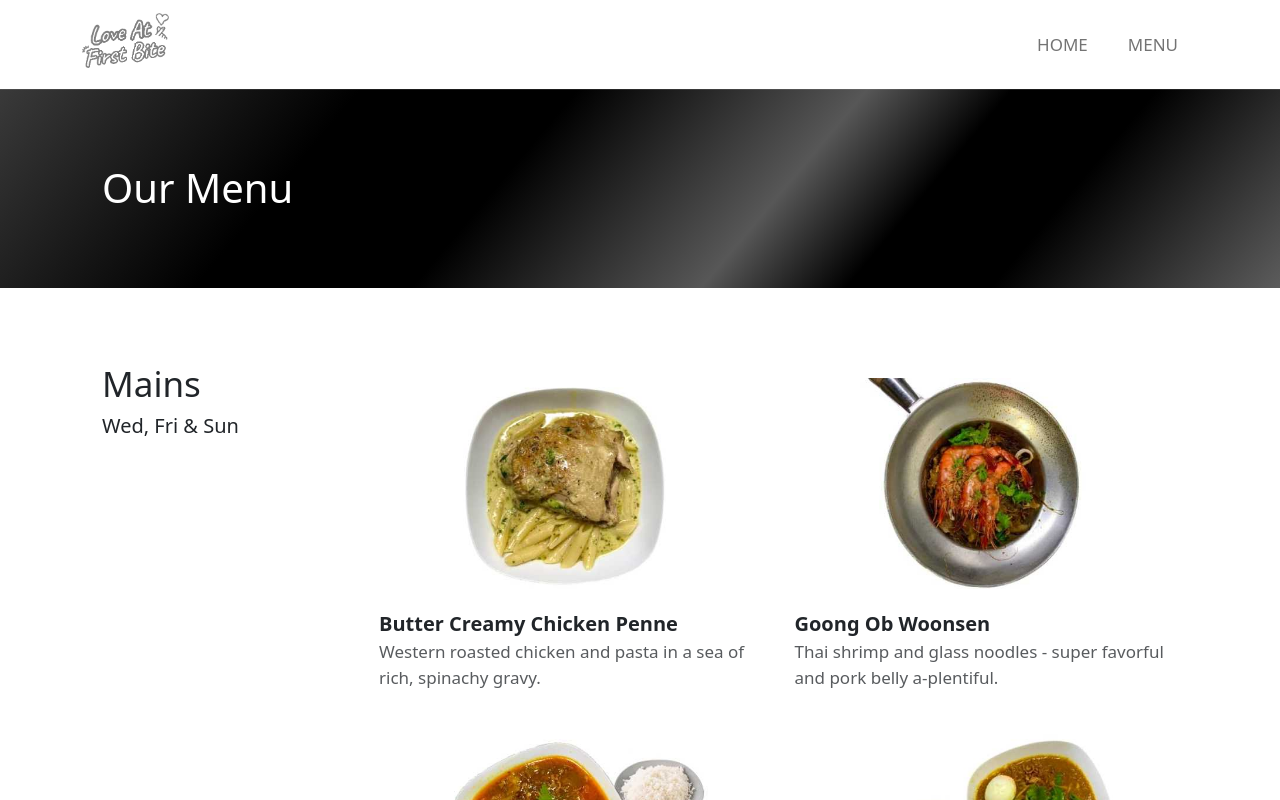
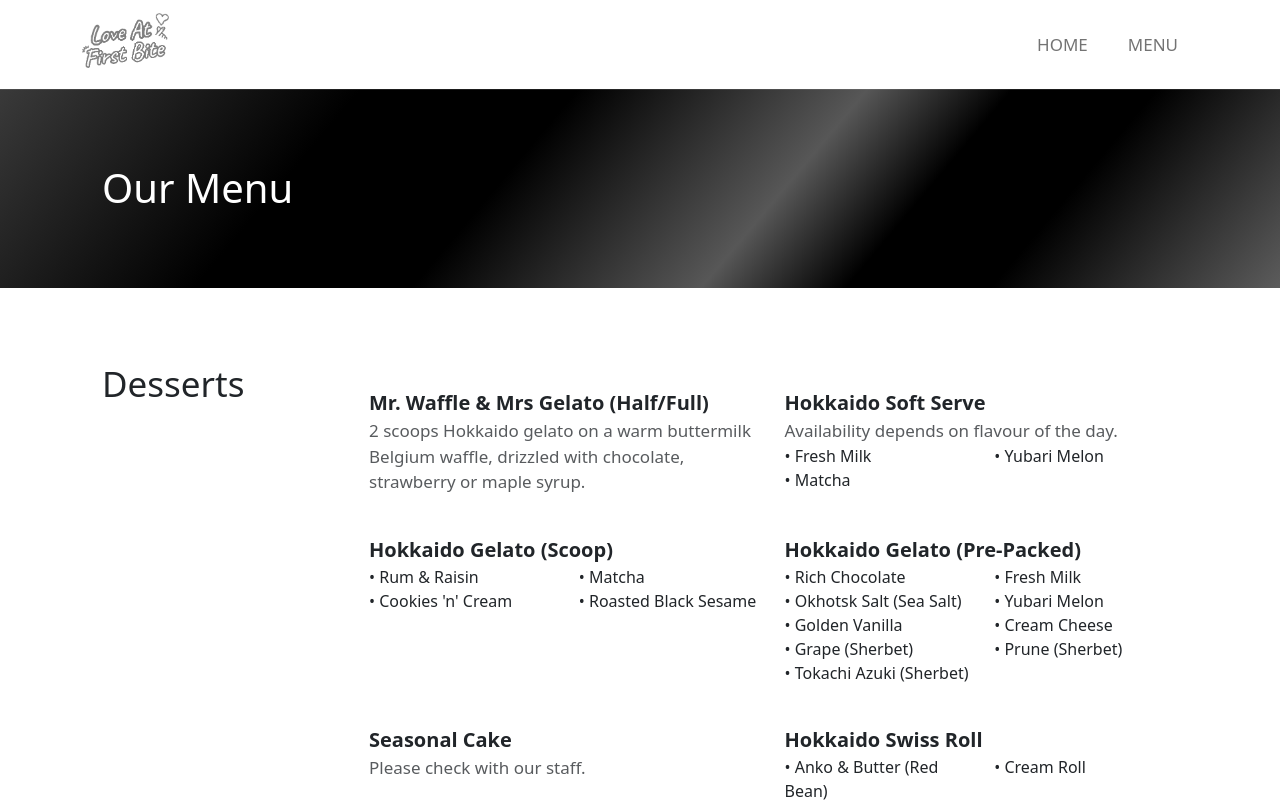
Before and after one commit to 8kdesign/lafb, a Next.js app: page /menu in a window 1280 px wide. Shown: the top 800 px of the page. Built offline with nearby package versions, Linux system fonts and the light colour scheme.

Commit message:
Add desserts

```diff
--- /dev/null
+++ b/components/menu/Desserts.js
@@ -0,0 +1,130 @@
+import { Container, Col, Row } from "react-bootstrap";
+import { NutFill } from "react-bootstrap-icons";
+
+export default function () {
+	return (
+		<Container>
+			<Row style={{ margin: 0, padding: 20 }}>
+				<Col
+					lg={2}
+					style={{
+						flex: 1,
+						display: "flex",
+						flexDirection: "column",
+						padding: 0,
+					}}
+				>
+					<p
+						style={{
+							width: "100%",
+							fontSize: 35,
+							marginBottom: 0,
+							fontWeight: 500,
+						}}
+					>
+						Desserts
+					</p>
+				</Col>
+				<Col lg={{ span: 9, offset: 1 }} style={{ padding: 0 }}>
+					<Cards items={desserts} />
+				</Col>
+			</Row>
+			<div className="Line" />
+		</Container>
+	);
+}
+
+function Cards({ items }) {
+	const itemArray = [];
+	items.forEach((item) => {
+		itemArray.push(
+			<Col md={6} lg={6} key={item.name} style={{ padding: 10 }}>
+				<p
+					style={{
+						margin: "20px 0px 0px 0px",
+						fontSize: 20,
+						fontWeight: 700,
+					}}
+				>
+					{item.name}
+				</p>
+				{item.description.length <= 0 ? null : (
+					<p
+						style={{
+							margin: 0,
+							fontSize: 17,
+							opacity: "75%",
+						}}
+					>
+						{item.description}
+					</p>
+				)}
+				<ListOptions list={item.options} />
+			</Col>
+		);
+	});
+	return <Row>{itemArray}</Row>;
+}
+
+function ListOptions({ list }) {
+	if (list === undefined || list === null) return null;
+	console.log(list);
+	const itemArray = [];
+	list.forEach((item) => {
+		itemArray.push(
+			<Col xs={12} sm={6}>
+				<p style={{ margin: 0 }}>• {item}</p>
+			</Col>
+		);
+	});
+	return <Row>{itemArray}</Row>;
+}
+
+const desserts = [
+	{
+		name: "Mr. Waffle & Mrs Gelato (Half/Full)",
+		description:
+			"2 scoops Hokkaido gelato on a warm buttermilk Belgium waffle, drizzled with chocolate, strawberry or maple syrup.",
+		options: null,
+	},
+	{
+		name: "Hokkaido Soft Serve",
+		description: "Availability depends on flavour of the day.",
+		options: ["Fresh Milk", "Yubari Melon", "Matcha"],
+	},
+	{
+		name: "Hokkaido Gelato (Scoop)",
+		description: "",
+		options: [
+			"Rum & Raisin",
+			"Matcha",
+			"Cookies 'n' Cream",
+			"Roasted Black Sesame",
+		],
+	},
+	{
+		name: "Hokkaido Gelato (Pre-Packed)",
+		description: "",
+		options: [
+			"Rich Chocolate",
+			"Fresh Milk",
+			"Okhotsk Salt (Sea Salt)",
+			"Yubari Melon",
+			"Golden Vanilla",
+			"Cream Cheese",
+			"Grape (Sherbet)",
+			"Prune (Sherbet)",
+			"Tokachi Azuki (Sherbet)",
+		],
+	},
+	{
+		name: "Seasonal Cake",
+		description: "Please check with our staff.",
+		options: null,
+	},
+	{
+		name: "Hokkaido Swiss Roll",
+		description: "",
+		options: ["Anko & Butter (Red Bean)", "Cream Roll", "Camembert Cheese"],
+	},
+];
--- a/pages/menu/index.js
+++ b/pages/menu/index.js
@@ -1,5 +1,6 @@
 import Head from "next/head";
 import { Container } from "react-bootstrap";
+import Desserts from "../../components/menu/Desserts";
 import Main from "../../components/menu/Main";
 import Sides from "../../components/menu/Sides";
 
@@ -44,6 +45,7 @@ export default function Menu() {
 				</Container>
 			</div>
 			<div className="Buffer--50px" />
+			<Desserts />
 			<Main />
 			<Sides />
 			<div className="Buffer--50px" />
```
